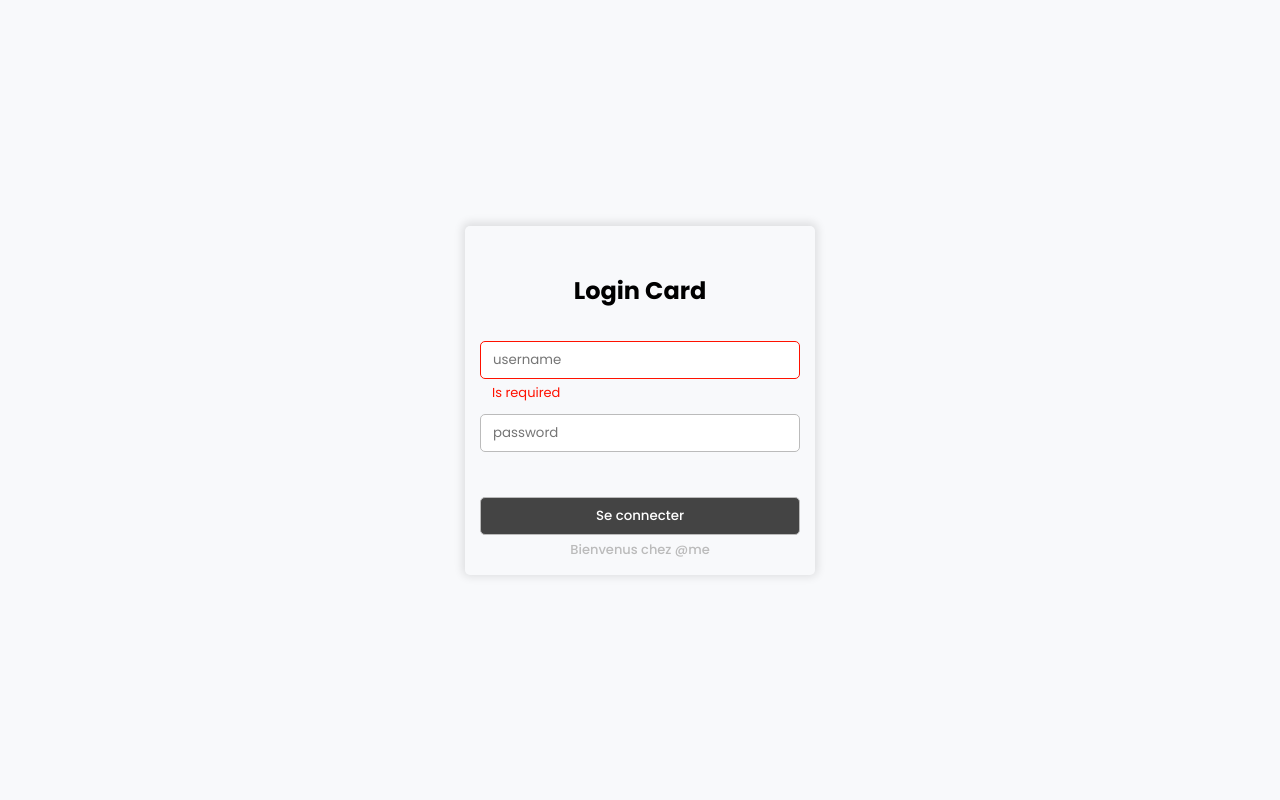
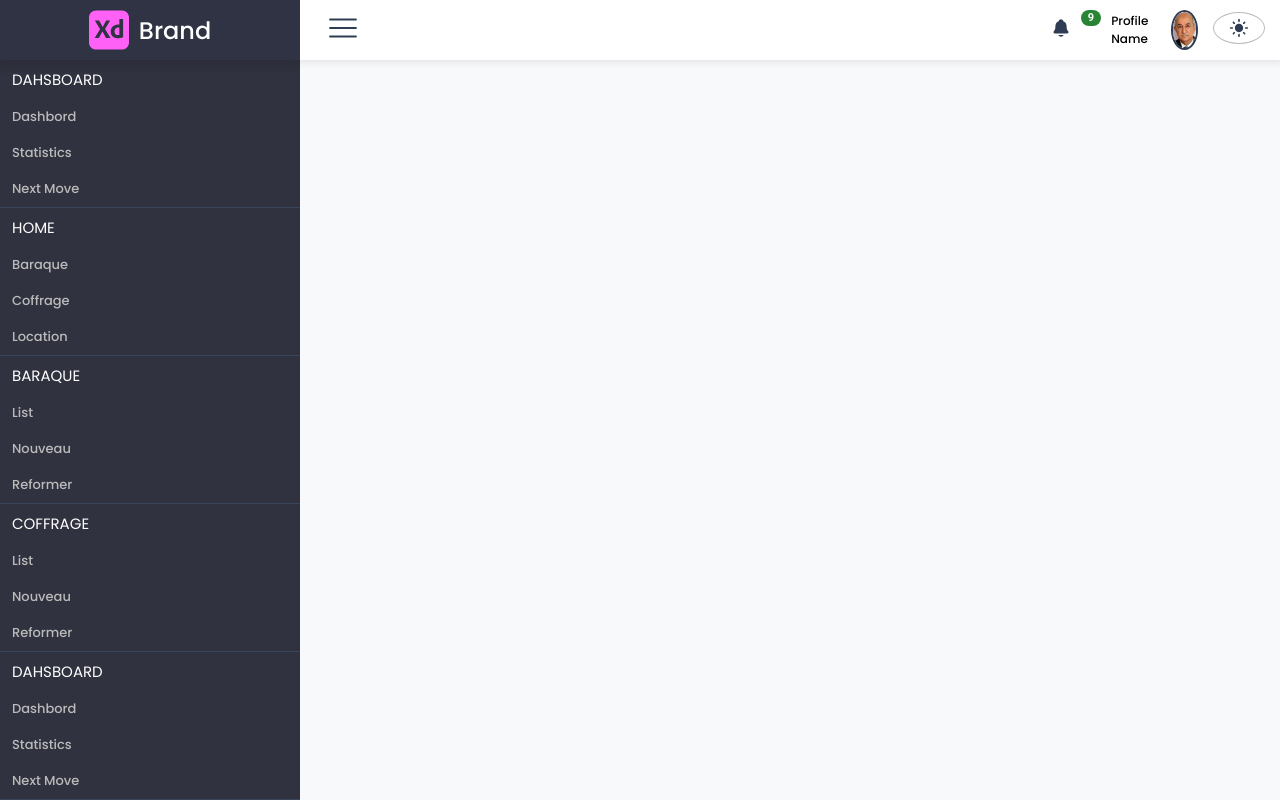
Before and after one commit to aitemrar-younes/frontend, a React (Vite) app: page / in a window 1280 px wide. Built offline with nearby package versions, Linux system fonts and the light colour scheme.

Commit message:
implemented the form hook and its good

```diff
--- a/package.json
+++ b/package.json
@@ -10,9 +10,13 @@
     "preview": "vite preview"
   },
   "dependencies": {
+    "@hookform/resolvers": "^3.3.4",
     "react": "^18.2.0",
     "react-dom": "^18.2.0",
-    "react-icons": "^5.0.1"
+    "react-hook-form": "^7.49.3",
+    "react-icons": "^5.0.1",
+    "react-router-dom": "^6.21.2",
+    "yup": "^1.3.3"
   },
   "devDependencies": {
     "@types/react": "^18.2.43",
--- a/src/App.jsx
+++ b/src/App.jsx
@@ -1,51 +1,17 @@
 import RootFrame from "./components/layout/RootFrame"
+import Home from "./pages/Home/Home"
 import Login from "./pages/login/Login"
+import { Route, Routes } from "react-router-dom"
 
 function App() {
 
   return (
     <>
-      <Login />
-      {/* <RootFrame>
-        <h1>Template</h1>
-        <hr />
-        <br />
-        <p>I have made this to make my workflow easy and orgnized</p>
-        <p>I will keep maintaining it so it stays up to date</p>
-        <br />
-        <h3>Technologies used</h3>
-        <p>in this template i have used many technologies, are the folowing</p>
-        <ul>
-          <li>React</li>
-          <li>Html</li>
-          <li>Css</li>
-          <li>Sass or Scss</li>
-          <li>React-query</li>
-          <li>react-router-dom</li>
-          <li>formik</li>
-          <li>react-icons</li>
-          <li>toast</li>
-          <li>react-icons</li>
-        </ul>
-        <br />
-        <h3>Experience's benefit</h3>
-        <p>During the cursus of learning i have faced many issues, which lead me to learn new stuff </p>
-        <p>in CRUD we need to retrieve data or send it using react-query if success display status of operation in a toast and for the data retrieved we need to display it in a table in case it is a list or in a form , managing a form should pass by formik framewrok </p>
-        <br />
-        <p><strong>table</strong> with search field, paginated, ordered and preBuilt filtres </p>
-        <br />
-        <p><strong>Form</strong> should manage state of values without rerender, also managing submition and error validation</p>
-        <br />
-        <p><strong>react-router-dom</strong> manage switching between multiple pages</p>
-        <br />
-        <p><strong>React-query#Tanstack</strong> manage connection's state to the API</p>
-        <br />
-        <p><strong>Toast</strong> display state of action after sending changes to the API</p>
-        <br />
-        <p><strong>Modals</strong> display modals</p>
-        <br />
-
-      </RootFrame> */}
+    {/* <Routes>
+        <Route path="/" element={<Home/>}  />
+        <Route path="/login" element={<Login/>}  />
+    </Routes> */}
+    <RootFrame />
     </>
   )
 }
--- a/src/assets/Styles/Login.scss
+++ b/src/assets/Styles/Login.scss
@@ -15,6 +15,9 @@
             justify-content: center;
             align-items: center;
             height: 100px;
+            h2{
+                color: #444;
+            }
         }
         .card_body{
             .input-group{
--- a/src/assets/Styles/RootFrame.scss
+++ b/src/assets/Styles/RootFrame.scss
@@ -157,12 +157,16 @@
                     cursor: pointer;
                 }
                 .image_container{
-                    width: 40px;
-                    height: 40px;
+                    width: 40px !important ;
+                    height: 40px !important ;
                     border-radius: 50%;
                     overflow: hidden;
                     cursor: pointer;
                     border: 2px solid #303c54;
+                    img{
+                        width: 100%;
+                        height: 100%;
+                    }
                 }
                 .dropdown_container{
                     display: none;
--- a/src/main.jsx
+++ b/src/main.jsx
@@ -2,9 +2,12 @@ import React from 'react'
 import ReactDOM from 'react-dom/client'
 import App from './App.jsx'
 import '/src/assets/Styles/globalStyle.scss'
+import { BrowserRouter } from 'react-router-dom'
 
 ReactDOM.createRoot(document.getElementById('root')).render(
-  <React.StrictMode>
-    <App />
-  </React.StrictMode>,
+  <BrowserRouter>
+    <React.StrictMode>
+      <App />
+    </React.StrictMode>
+  </BrowserRouter>
 )
--- a/src/pages/Home/Home.jsx
+++ b/src/pages/Home/Home.jsx
@@ -1,9 +1,49 @@
 import React from 'react'
 import './Home.scss'
+import RootFrame from '../../components/layout/RootFrame'
 
 const Home = () => {
   return (
-    <div className='__Home__'>Home</div>
+      <RootFrame>
+        <h1>Template</h1>
+        <hr />
+        <br />
+        <p>I have made this to make my workflow easy and orgnized</p>
+        <p>I will keep maintaining it so it stays up to date</p>
+        <br />
+        <h3>Technologies used</h3>
+        <p>in this template i have used many technologies, are the folowing</p>
+        <ul>
+          <li>React</li>
+          <li>Html</li>
+          <li>Css</li>
+          <li>Sass or Scss</li>
+          <li>React-query</li>
+          <li>react-router-dom</li>
+          <li>formik</li>
+          <li>react-icons</li>
+          <li>toast</li>
+          <li>react-icons</li>
+        </ul>
+        <br />
+        <h3>Experience's benefit</h3>
+        <p>During the cursus of learning i have faced many issues, which lead me to learn new stuff </p>
+        <p>in CRUD we need to retrieve data or send it using react-query if success display status of operation in a toast and for the data retrieved we need to display it in a table in case it is a list or in a form , managing a form should pass by formik framewrok </p>
+        <br />
+        <p><strong>table</strong> with search field, paginated, ordered and preBuilt filtres </p>
+        <br />
+        <p><strong>Form</strong> should manage state of values without rerender, also managing submition and error validation</p>
+        <br />
+        <p><strong>react-router-dom</strong> manage switching between multiple pages</p>
+        <br />
+        <p><strong>React-query#Tanstack</strong> manage connection's state to the API</p>
+        <br />
+        <p><strong>Toast</strong> display state of action after sending changes to the API</p>
+        <br />
+        <p><strong>Modals</strong> display modals</p>
+        <br />
+
+      </RootFrame>
   )
 }
 
--- a/src/pages/login/Login.jsx
+++ b/src/pages/login/Login.jsx
@@ -1,6 +1,32 @@
 import React from 'react'
 import '/src/assets/Styles/Login.scss'
+import { useForm } from 'react-hook-form'
+import * as yup from 'yup'
+import { yupResolver } from '@hookform/resolvers/yup'
+
+const validationSchema = yup.object({
+    username:yup.string().required('username est obligatoire').min(3),
+    password:yup.string().required('password est obligatoire'),
+})
+const Custom_Input = ({label, register, errors, type='text', placeholder=''}) =>{
+    return (
+        <div className="input-group">
+            <input {...register(label)} className={errors[label] ? 'invalid': ''} type={type} placeholder={placeholder}/>
+            {errors && errors[label] && <span className="text-danger">{errors[label].message}</span>}
+        </div>
+    )
+}
 const Login = () => {
+    const {register, handleSubmit, formState:{errors}} = useForm({
+        resolver: yupResolver(validationSchema),
+        defaultValues: {
+            username:'',
+            password:'',
+        }
+    })
+    const onSubmit = data =>{
+        console.log(data)
+    }
   return (
     <div className='__Login__'>
         <div className="card login_card">
@@ -8,14 +34,9 @@ const Login = () => {
                 <h2>Login Card</h2>
             </div>
             <div className="card_body">
-                <form action="">
-                    <div className="input-group">
-                        <input className='invalid' type="text" placeholder='username'/>
-                        <span className="text-danger">Is required</span>
-                    </div>
-                    <div className="input-group">
-                        <input type="password" placeholder='password'/>
-                    </div>
+                <form onSubmit={handleSubmit(onSubmit)} autoComplete='off'>
+                    <Custom_Input label='username' placeholder='username' register={register} errors={errors} />
+                    <Custom_Input label='password' placeholder='password' register={register} errors={errors} type='password'/>
                     <button type="submit">Se connecter</button>
                 </form>
             </div>
```
Also changed, not shown: list of commands.txt, 1 other file (tests, documents, lock files or other folders).
